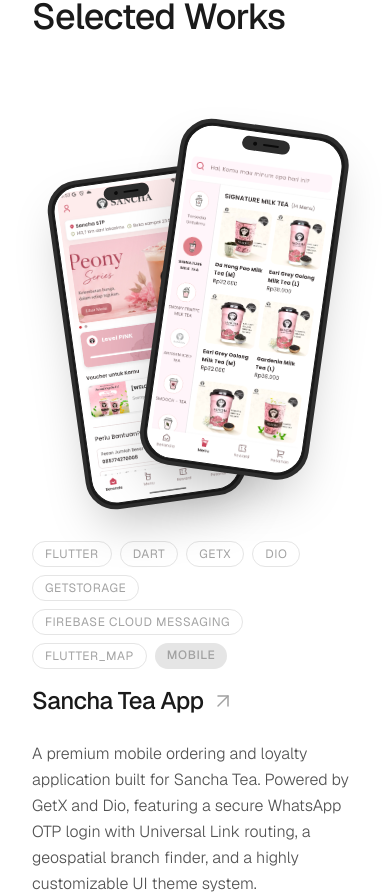
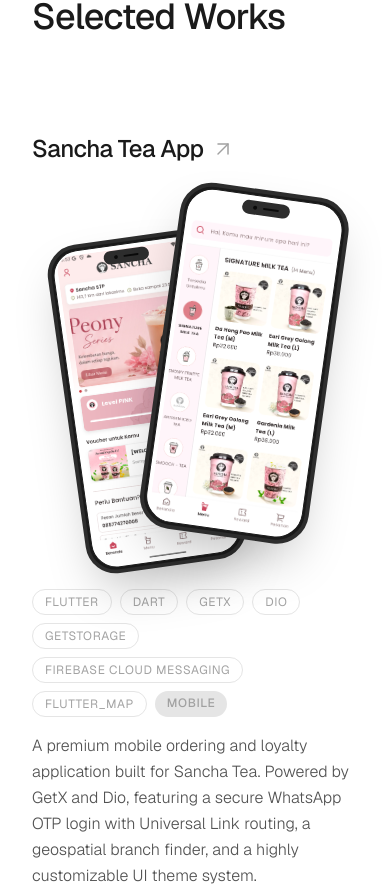
Before and after one commit to RamdlanFaqih/ramfaq-portfolio, a Next.js app: page / in a window 390 px wide. Shown: the part 1053-1947 px from the top of the page. Built offline with nearby package versions, Linux system fonts and the light colour scheme.

Commit message:
feat: add mobile-responsive project titles and update resume document

```diff
--- a/src/components/SelectedWorks.tsx
+++ b/src/components/SelectedWorks.tsx
@@ -30,8 +30,21 @@
               viewport={{ once: true, margin: "-150px" }}
               transition={{ duration: 0.8, ease: "easeOut" }}
               whileHover="hover"
-              className={`flex flex-col ${index % 2 !== 0 ? 'md:flex-row-reverse' : 'md:flex-row'} gap-12 md:gap-24 items-center group`}
+              className={`flex flex-col ${index % 2 !== 0 ? 'md:flex-row-reverse' : 'md:flex-row'} gap-8 md:gap-24 items-center group`}
             >
+              {/* Mobile-only Project Title (Top of Stack) */}
+              <div className="w-full md:hidden">
+                <h3 className="text-2xl font-medium">
+                  <Link
+                    href={`/projects/${project.slug}`}
+                    className="hover:text-neutral-500 transition-colors duration-300 inline-flex items-center gap-2"
+                  >
+                    {project.title}
+                    <ArrowUpRight className="w-6 h-6 text-neutral-400 group-hover:text-neutral-900 group-hover:translate-x-0.5 group-hover:-translate-y-0.5 transition-all duration-300" strokeWidth={1.5} />
+                  </Link>
+                </h3>
+              </div>
+
               {/* Visual Showcase (Clickable Device Mockups) */}
               <Link
                 href={`/projects/${project.slug}`}
@@ -67,7 +80,7 @@
                   </span>
                 </div>
 
-                <h3 className="text-2xl md:text-3xl font-medium">
+                <h3 className="text-2xl md:text-3xl font-medium hidden md:block">
                   <Link
                     href={`/projects/${project.slug}`}
                     className="hover:text-neutral-500 transition-colors duration-300 inline-flex items-center gap-2"
--- a/src/data/projects.ts
+++ b/src/data/projects.ts
@@ -27,7 +27,7 @@
     type: "mobile-only",
     image: "/images/sancha-1.png",
     images: ["/images/sancha-1.png", "/images/sancha-2.png", "/images/sancha-3.png"],
-    year: "2025",
+    year: "2026",
     doubleMockup: true,
     role: "Mobile App Engineer",
     client: "Sancha Tea",
```
